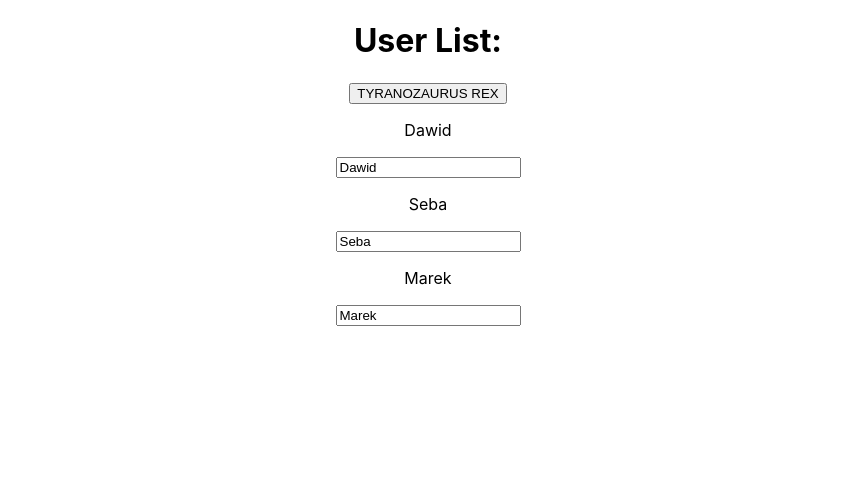
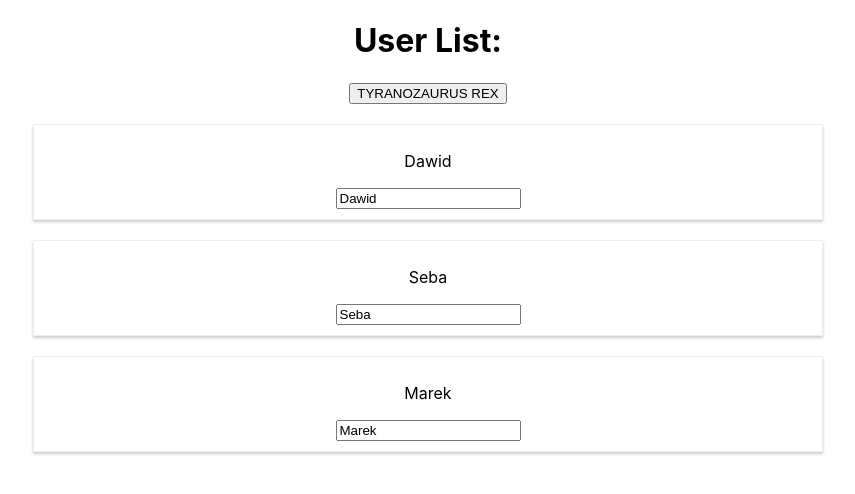
Before and after one commit to DawidSzpener/Burger, a React (Create React App) app: page / in a window 1280 px wide. Shown: the top 494 px of the page, without its empty margins (212-1067 px from the left). Built offline with nearby package versions, Linux system fonts and the light colour scheme.

Commit message:
style: styled users list in a card format

```diff
--- a/src/components/User.js
+++ b/src/components/User.js
@@ -1,8 +1,9 @@
 import React from 'react'
+import '../style/User.css'
 
 const User = (props) => {
   return (
-    <div>
+    <div className="User">
       <p>{props.name}</p>
       <input type="text" value={props.name} onChange={props.change}/>
     </div>
--- /dev/null
+++ b/src/style/User.css
@@ -0,0 +1,8 @@
+.User {
+  margin: 20px auto;
+  width: 60%;
+  border: 1px solid #eee;
+  box-shadow: 0 2px 3px #ccc;
+  padding: 10px;
+  text-align: center;
+}
```
